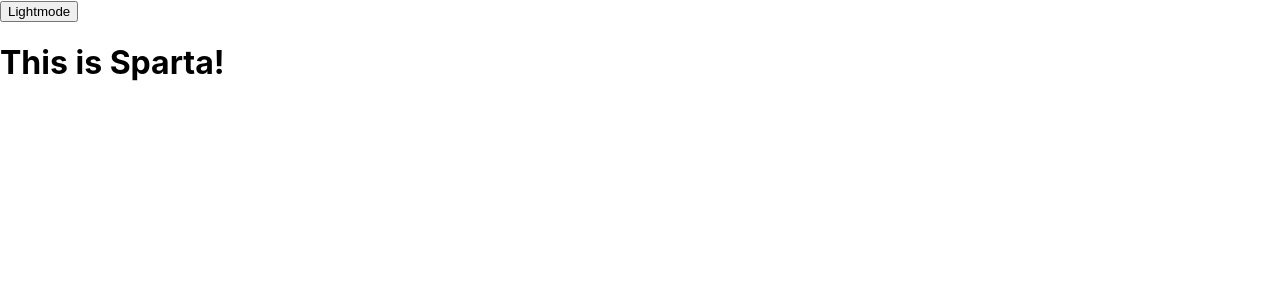
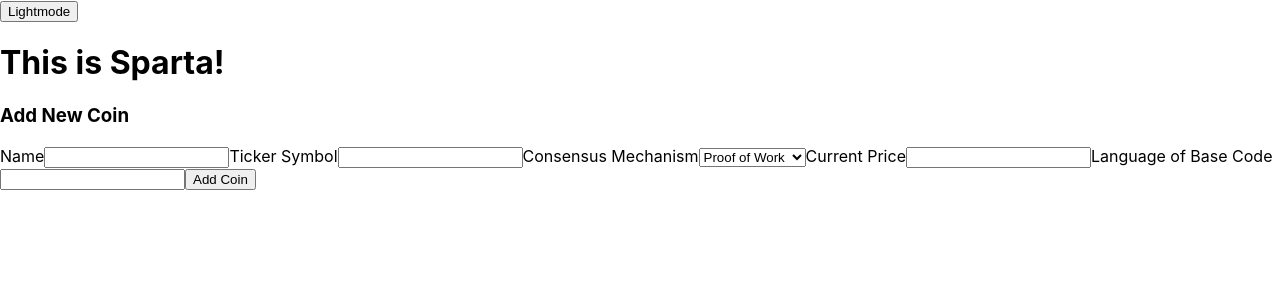
Before and after one commit to jacobsaltzman/phase-2-project, a React (Create React App) app in the folder phase-2-project/: page / in a window 1280 px wide. Shown: the top 300 px of the page. Built offline with nearby package versions, Linux system fonts and the light colour scheme; data requests are answered from the project's data file.

Commit message:
Builds the new coin form out more and adds README information

```diff
--- a/phase-2-project/src/App.js
+++ b/phase-2-project/src/App.js
@@ -1,12 +1,14 @@
 
 import Header from './components/Header';
 import MainPage from './components/MainPage.js';
+import NewCoinForm from "./components/NewCoinForm.js";
 
 function App() {
   return (
     <div className="App">
       <Header />
       <MainPage />
+      <NewCoinForm />
     </div>
   );
 }
--- a/phase-2-project/src/components/NewCoinForm.js
+++ b/phase-2-project/src/components/NewCoinForm.js
@@ -1,6 +1,6 @@
 import React from "react";
 
-const NewCoinForm(){
+function NewCoinForm(){
 
   return (
     <section>
@@ -8,19 +8,30 @@ const NewCoinForm(){
         <h3>Add New Coin</h3>
 
         <label>Name</label>
+        <input type="text" id="name" name="name"/>
 
         <label>Ticker Symbol</label>
+        <input type="text" id="ticker" name="ticker"/>
 
         <label>Consensus Mechanism</label>
+        <select name="type" id="type">
+          <option>Proof of Work</option>
+          <option>Proof of Stake</option>
+          <option>Stablecoin</option>
+          <option>Other</option>
+        </select>
 
         <label>Current Price</label>
+        <input type="number" id="price" name="price"/>
 
-        <label>Basecode Language</label>
+        <label>Language of Base Code</label>
+        <input type="text" id="language" name="language"/>
 
+        <button type="submit">Add Coin</button>
       </form>
     </section>
   )
 
+}
 
-
-}
+export default NewCoinForm;
```
Also changed, not shown: 1 other file (tests, documents, lock files or other folders).
